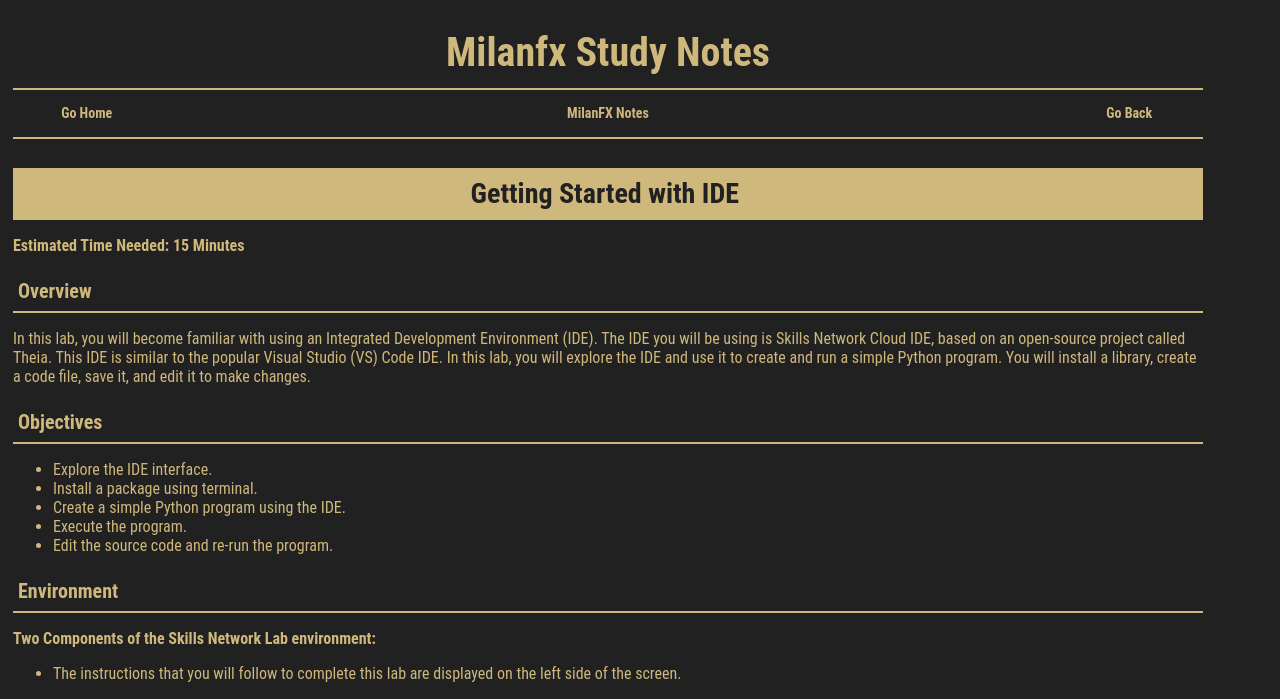
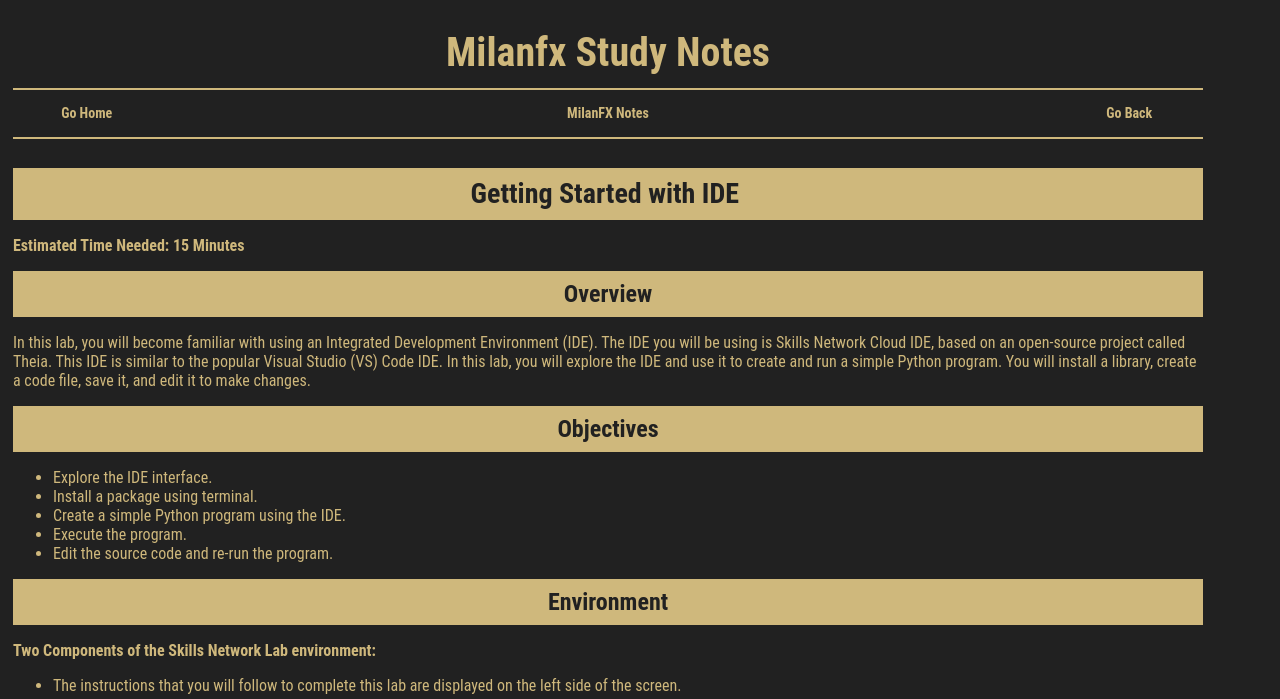
Before and after one commit to milanfx/milanfx.github.io, a Jekyll site: the page built from test.md, in a window 1280 px wide. Shown: the top 699 px of the page. Built offline with Jekyll 4.4.1, drawn with Linux system fonts in a browser that asks for light colours.

Commit message:
Update test.md

````diff
--- a/test.md
+++ b/test.md
@@ -5,15 +5,16 @@
 ---
 
 
+
 # Getting Started with IDE
 
 **Estimated Time Needed: 15 Minutes**
 
-### Overview
+## Overview
 
 In this lab, you will become familiar with using an Integrated Development Environment (IDE). The IDE you will be using is Skills Network Cloud IDE, based on an open-source project called Theia.  This IDE is similar to the popular Visual Studio (VS) Code IDE. In this lab, you will explore the IDE and use it to create and run a simple Python program. You will install a library, create a code file, save it, and edit it to make changes.
 
-### Objectives
+## Objectives
 
 - Explore the IDE interface.
 - Install a package using terminal.
@@ -21,7 +22,7 @@
 - Execute the program.
 - Edit the source code and re-run the program.
 
-### Environment
+## Environment
 
 **Two Components of the Skills Network Lab environment:**
 
@@ -29,41 +30,43 @@
 
 - The area on the right side of the screen is the actual IDE, where you will use the menus, terminals, and tools to develop your code.
 
-<img src="https://cf-courses-data.s3.us.cloud-object-storage.appdomain.cloud/IBMSkillsNetwork-PY0224EN-Coursera/labs/v1/labs/images/ide.png" width="75%">
+<div align="center"><img src="https://cf-courses-data.s3.us.cloud-object-storage.appdomain.cloud/IBMSkillsNetwork-PY0224EN-Coursera/labs/v1/labs/images/ide.png" width="800"></div>
 
-## Exercise 1: Explore the IDE interface
+---
 
-### Explore the menus, terminals, and tools
+# Exercise 1: Explore the IDE interface
+
+## Explore the menus, terminals, and tools
 
 Let us now explore the IDE interface. Please click on each of the icons and menu items highlighted in red boxes in the following screenshots to become familiar with their purpose.
 
 **1.** In the **Explorer** menu, you will find your folders, files (created or cloned), and pre-requisites installed.
 
-<img src="https://cf-courses-data.s3.us.cloud-object-storage.appdomain.cloud/IBMSkillsNetwork-PY0224EN-Coursera/labs/v1/labs/images/explorer.png" width="75%">
+<div align="center"><img src="https://cf-courses-data.s3.us.cloud-object-storage.appdomain.cloud/IBMSkillsNetwork-PY0224EN-Coursera/labs/v1/labs/images/explorer.png" width="800"></div>
 
 **2.** In the **Search** menu, you can search for particular folders or files that were created or cloned.
 
-<img src="https://cf-courses-data.s3.us.cloud-object-storage.appdomain.cloud/IBMSkillsNetwork-PY0224EN-Coursera/labs/v1/labs/images/search.png" width="75%">
+<div align="center"><img src="https://cf-courses-data.s3.us.cloud-object-storage.appdomain.cloud/IBMSkillsNetwork-PY0224EN-Coursera/labs/v1/labs/images/search.png" width="800"></div>
 
 **3.** In the **Source Control** menu, you will find the cloned repository.
 
-<img src="https://cf-courses-data.s3.us.cloud-object-storage.appdomain.cloud/IBMSkillsNetwork-PY0224EN-Coursera/labs/v1/labs/images/source_control.png" width="75%">
+<div align="center"><img src="https://cf-courses-data.s3.us.cloud-object-storage.appdomain.cloud/IBMSkillsNetwork-PY0224EN-Coursera/labs/v1/labs/images/source_control.png" width="800"></div>
 
 **4.** In the **Debug** menu, you can debug and troubleshoot your code.
 
-<img src="https://cf-courses-data.s3.us.cloud-object-storage.appdomain.cloud/IBMSkillsNetwork-PY0224EN-Coursera/labs/v1/labs/images/debug.png" width="75%">
+<div align="center"><img src="https://cf-courses-data.s3.us.cloud-object-storage.appdomain.cloud/IBMSkillsNetwork-PY0224EN-Coursera/labs/v1/labs/images/debug.png" width="800"></div>
 
 **5.** In the **Extensions** menu, you can check the recommended, installed, and built-in software already provided as the pre-requisitesprerequisites.
 
-<img src="https://cf-courses-data.s3.us.cloud-object-storage.appdomain.cloud/IBMSkillsNetwork-PY0224EN-Coursera/labs/v1/labs/images/extention.png" width="75%">
+<div align="center"><img src="https://cf-courses-data.s3.us.cloud-object-storage.appdomain.cloud/IBMSkillsNetwork-PY0224EN-Coursera/labs/v1/labs/images/extention.png" width="800"></div>
 
 **6.** In the **Skills Network Toolbox**, you will find options to use database, big data, cloud, and other tools to complete lab exercises in other courses.
 
-<img src="https://cf-courses-data.s3.us.cloud-object-storage.appdomain.cloud/IBMSkillsNetwork-PY0224EN-Coursera/labs/v1/labs/images/toolbox.png" width="75%">
+<div align="center"><img src="https://cf-courses-data.s3.us.cloud-object-storage.appdomain.cloud/IBMSkillsNetwork-PY0224EN-Coursera/labs/v1/labs/images/toolbox.png" width="800"></div>
 
 **7.** Explore the menu options at the top of the IDE: File, Edit, Selection, View, Go, Run, Terminal, Help. You will be using some of these menu items in subsequent exercises. A summary of what they are used for is provided below.
 
-<img src="https://cf-courses-data.s3.us.cloud-object-storage.appdomain.cloud/IBMSkillsNetwork-PY0224EN-Coursera/labs/v1/labs/images/menu.png" width="75%">
+<div align="center"><img src="https://cf-courses-data.s3.us.cloud-object-storage.appdomain.cloud/IBMSkillsNetwork-PY0224EN-Coursera/labs/v1/labs/images/menu.png" width="800"></div>
 
 - **File:** This menu is used to create a new file or folder and save the file.
 
@@ -85,31 +88,29 @@
 
 **You will learn about folder and file creation and how to use the terminal to run the commands later in this lab.**
 
+---
 
-
-
-
-## Exercise 2: Create a simple Python program using the IDE Create a simple Python program
+# Exercise 2: Create a simple Python program using the IDE Create a simple Python program
 
 **1.** On the window to the right, click on the File menu and select **"New Folder"** option, as shown in the image below.
 
-<img src="https://cf-courses-data.s3.us.cloud-object-storage.appdomain.cloud/IBMSkillsNetwork-PY0224EN-Coursera/labs/v1/labs/images/folder.png" width="75%">
+<div align="center"><img src="https://cf-courses-data.s3.us.cloud-object-storage.appdomain.cloud/IBMSkillsNetwork-PY0224EN-Coursera/labs/v1/labs/images/folder.png" width="800"></div>
 
 Name the folder **"welcome101"**.
 
-<img src="https://cf-courses-data.s3.us.cloud-object-storage.appdomain.cloud/IBMSkillsNetwork-PY0224EN-Coursera/labs/v1/labs/images/folder_2.png" width="75%">
+<div align="center"><img src="https://cf-courses-data.s3.us.cloud-object-storage.appdomain.cloud/IBMSkillsNetwork-PY0224EN-Coursera/labs/v1/labs/images/folder_2.png" width="800"></div>
 
 *Note: Ensure that the folder is created within the /home/project directory. If you\'re encountering any issues, right-click on an empty area and select New Folder*
 
-<img src="https://cf-courses-data.s3.us.cloud-object-storage.appdomain.cloud/VQca0p7KO2XuK9DXXQy5AA/new-folder-2.png" width="75%">
+<div align="center"><img src="https://cf-courses-data.s3.us.cloud-object-storage.appdomain.cloud/VQca0p7KO2XuK9DXXQy5AA/new-folder-2.png" width="800"></div>
 
 **2.** Right-click on the folder welcome101 and click on **"New File"**.
 
-<img src="https://cf-courses-data.s3.us.cloud-object-storage.appdomain.cloud/IBMSkillsNetwork-PY0224EN-Coursera/labs/v1/labs/images/file.png" width="75%">
+<div align="center"><img src="https://cf-courses-data.s3.us.cloud-object-storage.appdomain.cloud/IBMSkillsNetwork-PY0224EN-Coursera/labs/v1/labs/images/file.png" width="800"></div>
 
 Create a new file and name it **"welcome.py"**.
 
-<img src="https://cf-courses-data.s3.us.cloud-object-storage.appdomain.cloud/IBMSkillsNetwork-PY0224EN-Coursera/labs/v1/labs/images/file2.png" width="75%">
+<div align="center"><img src="https://cf-courses-data.s3.us.cloud-object-storage.appdomain.cloud/IBMSkillsNetwork-PY0224EN-Coursera/labs/v1/labs/images/file2.png" width="800"></div>
 
 **3.** Paste the below code to the welcome.py file and save it using Ctrl+S.
 
@@ -122,7 +123,7 @@
 print(c)
 ```
 
-<img src="https://cf-courses-data.s3.us.cloud-object-storage.appdomain.cloud/IBMSkillsNetwork-PY0224EN-Coursera/images/welcome_py.png">
+<div align="center"><img src="https://cf-courses-data.s3.us.cloud-object-storage.appdomain.cloud/IBMSkillsNetwork-PY0224EN-Coursera/images/welcome_py.png" width="800"></div>
 
 ---
 
@@ -130,11 +131,11 @@
 
 **1.** Open a terminal window using the editor New  Terminal.
 
-<img src="https://cf-courses-data.s3.us.cloud-object-storage.appdomain.cloud/IBMSkillsNetwork-PY0224EN-Coursera/labs/v1/labs/images/new-terminal.png" width="75%">
+<div align="center"><img src="https://cf-courses-data.s3.us.cloud-object-storage.appdomain.cloud/IBMSkillsNetwork-PY0224EN-Coursera/labs/v1/labs/images/new-terminal.png" width="800"></div>
 
 In the terminal, you will run all the commands to complete the lab.
 
-<img src="https://cf-courses-data.s3.us.cloud-object-storage.appdomain.cloud/IBMSkillsNetwork-PY0224EN-Coursera/labs/v1/labs/images/terminal1.png" width="75%">
+<div align="center"><img src="https://cf-courses-data.s3.us.cloud-object-storage.appdomain.cloud/IBMSkillsNetwork-PY0224EN-Coursera/labs/v1/labs/images/terminal1.png" width="800"></div>
 
 **2.** Verify that python is installed.
 
@@ -155,7 +156,7 @@
 ```
 You should see the an output similar to this.
 
-<img src="https://cf-courses-data.s3.us.cloud-object-storage.appdomain.cloud/IBMSkillsNetwork-PY0224EN-Coursera/images/numpy_install.png">
+<div align="center"><img src="https://cf-courses-data.s3.us.cloud-object-storage.appdomain.cloud/IBMSkillsNetwork-PY0224EN-Coursera/images/numpy_install.png" width="800"></div>
 
 **4.** Change the directory for this lab by using the command shown below in the terminal.
 
@@ -171,9 +172,11 @@
 
 **You will get the following output!**
 
-<img src="https://cf-courses-data.s3.us.cloud-object-storage.appdomain.cloud/IBMSkillsNetwork-PY0224EN-Coursera/images/code_output.png">
+<div align="center"><img src="https://cf-courses-data.s3.us.cloud-object-storage.appdomain.cloud/IBMSkillsNetwork-PY0224EN-Coursera/images/code_output.png" width="800"></div>
 
-## Exercise 4: Edit the source code and re-run the program
+---
+
+# Exercise 4: Edit the source code and re-run the program
 
 **1.** Replace the source code with the code shown below:
 
@@ -182,7 +185,7 @@
 print (message)
 ```
 
-<img src="https://cf-courses-data.s3.us.cloud-object-storage.appdomain.cloud/IBMSkillsNetwork-PY0224EN-Coursera/labs/v1/labs/images/correct_code.png" width="75%">
+<div align="center"><img src="https://cf-courses-data.s3.us.cloud-object-storage.appdomain.cloud/IBMSkillsNetwork-PY0224EN-Coursera/labs/v1/labs/images/correct_code.png" width="800"></div>
 
 **2.** Run the program in the terminal using the command below:
 
@@ -196,9 +199,11 @@
 Welcome to the world of programming!
 ```
 
-<img src="https://cf-courses-data.s3.us.cloud-object-storage.appdomain.cloud/IBMSkillsNetwork-PY0224EN-Coursera/labs/v1/labs/images/correct_output.png" width="75%">
+<div align="center"><img src="https://cf-courses-data.s3.us.cloud-object-storage.appdomain.cloud/IBMSkillsNetwork-PY0224EN-Coursera/labs/v1/labs/images/correct_output.png" width="800"></div>
 
-## Practice Exercises
+---
+
+# Practice Exercises
 
 **1.** Create a new folder called "software101".
 
@@ -207,7 +212,7 @@
 
 On the window to the right, click on the File menu and select the **"New Folder"** option, as shown in the image below. Name the folder **"software101"**.
 
-<img src="https://cf-courses-data.s3.us.cloud-object-storage.appdomain.cloud/IBMSkillsNetwork-PY0224EN-Coursera/labs/v1/labs/images/folder.png" width="75%">
+<div align="center"><img src="https://cf-courses-data.s3.us.cloud-object-storage.appdomain.cloud/IBMSkillsNetwork-PY0224EN-Coursera/labs/v1/labs/images/folder.png" width="800"></div>
 
 </details>
 
@@ -218,7 +223,7 @@
 
 Right-click on the folder software101, click on **"New File"**, create a new file, and name it **"software.py"**.
 
-<img src="https://cf-courses-data.s3.us.cloud-object-storage.appdomain.cloud/IBMSkillsNetwork-PY0224EN-Coursera/labs/v1/labs/images/hint.png" width="75%">
+<div align="center"><img src="https://cf-courses-data.s3.us.cloud-object-storage.appdomain.cloud/IBMSkillsNetwork-PY0224EN-Coursera/labs/v1/labs/images/hint.png" width="800"></div>
 
 </details>
 
@@ -246,7 +251,7 @@
 print (c)
 ```
 
-<img src="https://cf-courses-data.s3.us.cloud-object-storage.appdomain.cloud/IBMSkillsNetwork-PY0224EN-Coursera/images/image_1.png" width="75%">
+<div align="center"><img src="https://cf-courses-data.s3.us.cloud-object-storage.appdomain.cloud/IBMSkillsNetwork-PY0224EN-Coursera/images/image_1.png" width="800"></div>
 
 </details>
 
@@ -262,7 +267,7 @@
 python3.11 software.py
 ```
 
-<img src="https://cf-courses-data.s3.us.cloud-object-storage.appdomain.cloud/IBMSkillsNetwork-PY0224EN-Coursera/images/image_2.png" width="75%">
+<div align="center"><img src="https://cf-courses-data.s3.us.cloud-object-storage.appdomain.cloud/IBMSkillsNetwork-PY0224EN-Coursera/images/image_2.png" width="800"></div>
 
 </details>
 
@@ -273,7 +278,7 @@
 
 Change the array 'a' to [5,3,1] and save the file.
 
-<img src="https://cf-courses-data.s3.us.cloud-object-storage.appdomain.cloud/IBMSkillsNetwork-PY0224EN-Coursera/images/image_3.png" width="75%">
+<div align="center"><img src="https://cf-courses-data.s3.us.cloud-object-storage.appdomain.cloud/IBMSkillsNetwork-PY0224EN-Coursera/images/image_3.png" width="800"></div>
 
 </details>
 
@@ -288,7 +293,7 @@
 python3.11 software.py
 ```
 
-<img src="https://cf-courses-data.s3.us.cloud-object-storage.appdomain.cloud/IBMSkillsNetwork-PY0224EN-Coursera/images/image_4.png">
+<div align="center"><img src="https://cf-courses-data.s3.us.cloud-object-storage.appdomain.cloud/IBMSkillsNetwork-PY0224EN-Coursera/images/image_4.png" width="800"></div>
 
 </details>
 
````
